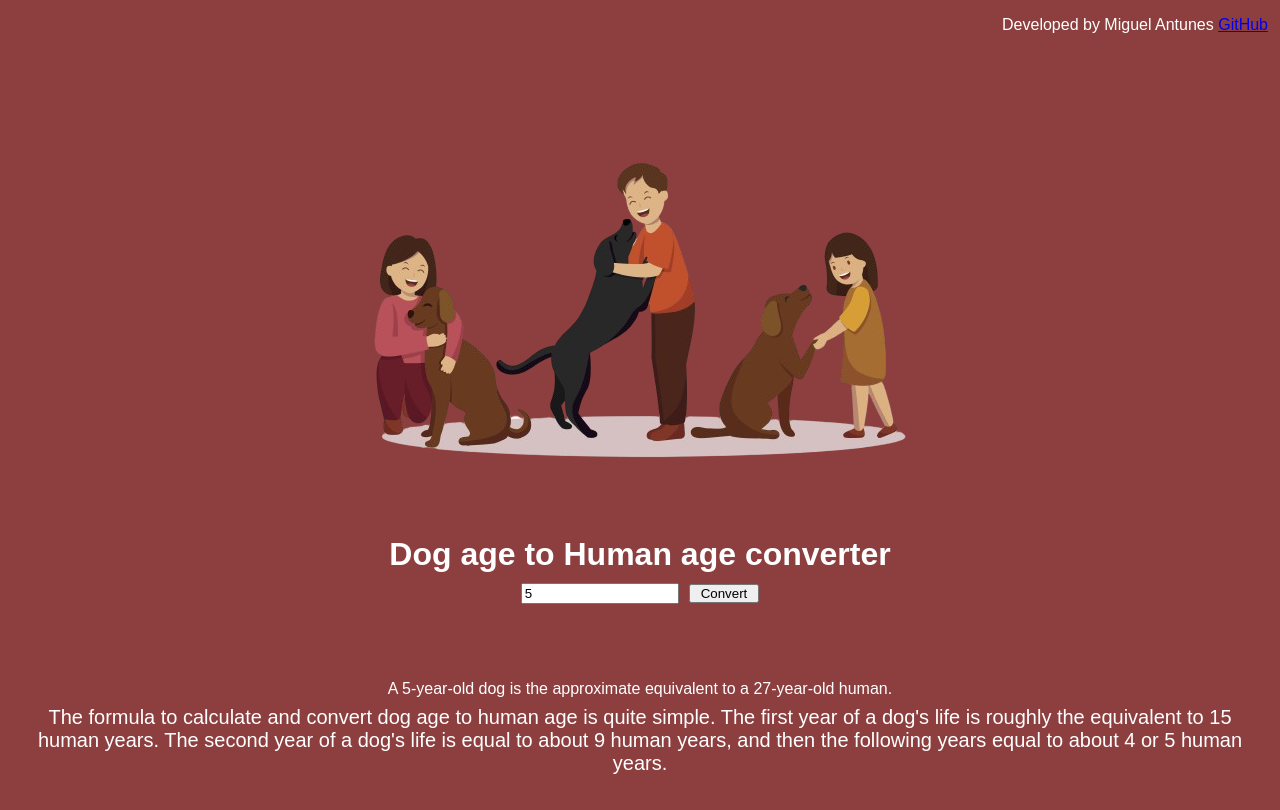
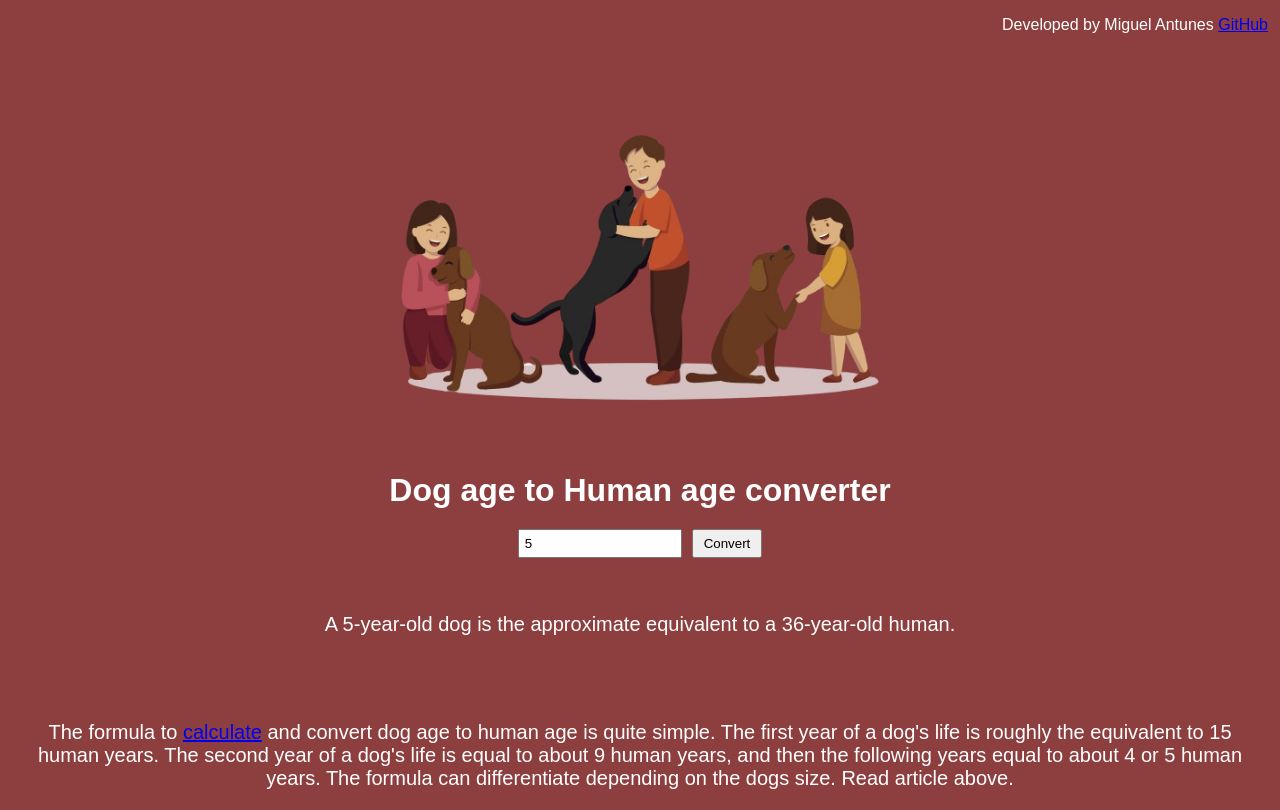
Before and after one commit to MiguelAntuns/Age-Converter, a plain HTML site: page index.html in a window 1280 px wide. Both pictures are taken after typing "5" into the empty fields and a click on the button "Convert". Drawn offline with Linux system fonts and the light colour scheme.

Commit message:
Update index.html

```diff
--- a/index.html
+++ b/index.html
@@ -1,9 +1,8 @@
 <!DOCTYPE html>
 <html>
 <head>
-    <meta name="google-site-verification" content="aSN6pKETlZqbp0ICyituqtzIFC1RkwdDnSuwf0ip5yo" />
     <meta charset="UTF-8">
-    <meta name="viewport" content="width=device-width, initial-scale="1.0">
+    <meta name="viewport" content="width=device-width, initial-scale=1.0">
     <title>DoggYears</title>
     <style>
         body {
@@ -23,27 +22,29 @@
     h1 {margin-bottom: 10px;}
     input {margin-bottom: 10px;
         width: 150px;
+        padding: 5px;
     }
 
     button{
         display: inline-block;
-        margin-top: -9px;
+        margin-top: -10px;
         margin-left: 10px;
-        padding: 0px 10px;
+        padding: 5px 10px;
     }
 
     .bottom-left-text {
         position: absolute;
-        bottom: 0;
+        bottom: -10px;
         left: 0;
-        margin: 35px;
+        margin: 30px;
         font-size:20px;
     }
 
     .input-container{
         display: flex;
         align-items: center;
-        margin-bottom: 50px;
+        margin-top: 10px;
+        margin-bottom: 5px;
     }
 
     footer{
@@ -54,6 +55,16 @@
         padding-top: 0px;
     }
 
+    #result {
+        font-size: 20px;
+        margin-top: 40px;
+        margin-bottom: 300px;
+    }
+
+    img {
+        width: 550px;
+        margin-top: 200px;
+    }
     </style>
 </head>
 <body>
@@ -78,10 +89,13 @@
 <p id="result"></p>
 
 <p  class="bottom-left-text">
-    The formula to calculate and convert dog age to human age is quite simple.
+    The formula to <a href="https://www.akc.org/expert-advice/health/how-to-calculate-dog-years-to-human-years/" target="_blank">calculate</a> and convert dog age to human age is quite simple.
     The first year of a dog's life is roughly the equivalent to 15 human years.
-    The second year of a dog's life is equal to about 9 human years, and then the following years equal to about 4 or 5 human years.
+    The second year of a dog's life is equal to about 9 human years, and then the following years equal to about 4 or 5 human years. The formula can differentiate depending on the dogs size.
+    Read article above.
 </p>
+
+<!-- aspeto visual do website (botões, texto, imagem, input box, referral, etc) -->
 
 <script>
  function dogAgeToHumanAge(dogAge) {
@@ -90,23 +104,26 @@
     } else if (dogAge === 2) {
         return 24;
     } else {
-        return 24 + (dogAge - 2)
+        return 24 + (dogAge - 2) * 4;
     }
  }
 
+/* if statement para devolver 15 ou 24 anos humanos se a idade de cão for 1 ou 2 anos respetivamente
+caso seja maior que 2, a function irá retirar 2 anos humanos (que predeterminadamente equivalem a 24) à idade e multiplicar
+por 4 anos que é, aproximadamente, o quanto se deve somar por cada ano adicional, depois de passar os dois anos de idade */
+
  function ageConverter() {
-    const dogAgeInput = document.getElementById("dogAge");
-    const resultElement = document.getElementById("result");
-    const dogAge = parseFloat(dogAgeInput.value);
+    const dogAgeInput = document.getElementById("dogAge");  // variavel "chama" o elemento de input da idade do cão
+    const resultElement = document.getElementById("result"); // providencia o resultado
+    const dogAge = parseFloat(dogAgeInput.value); // transforma o input do usuário em forma de string (texto) para um número decimal e armazena-o na variavél dogAge
 
-    if (!isNaN(dogAge) && dogAge >= 0) {
-                const humanAge = dogAgeToHumanAge(dogAge);
-                resultElement.textContent = `A ${dogAge}-year-old dog is the approximate equivalent to a ${humanAge}-year-old human.`;
+    if (!isNaN(dogAge) && dogAge >= 0) { // verifica se a idade introduzida é válida
+                const humanAge = dogAgeToHumanAge(dogAge); // chama a function para converter a idade de cão para idade humana
+                resultElement.textContent = `A ${dogAge}-year-old dog is the approximate equivalent to a ${humanAge}-year-old human.`; // define o texto do elemento do resultado
             } else {
-                resultElement.textContent = "Please enter a valid dog age.";
+                resultElement.textContent = "Please enter a valid dog age."; // se for inválido, apresentar o seguinte texto
             }
  }
-
 </script>
 </body>
 </html>
```
